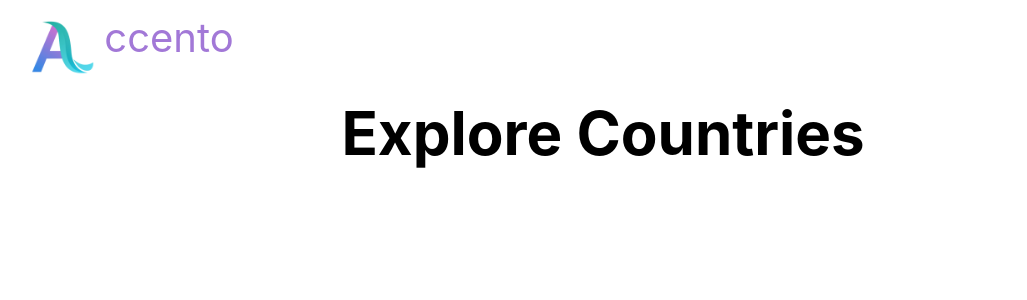
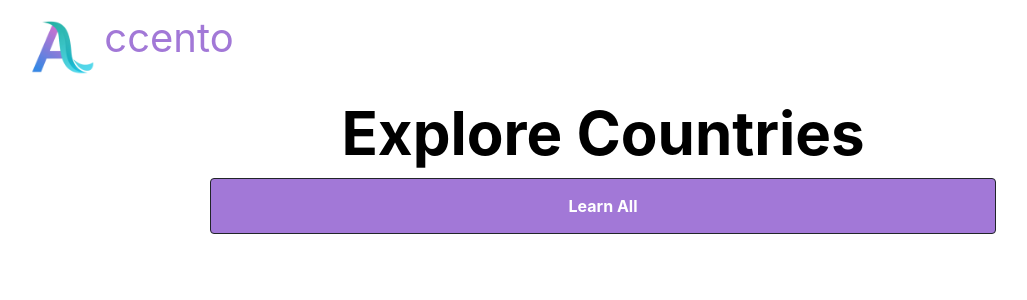
Before and after one commit to ColumbianJayz/Columbia-UI, a Flask app: page /explore in a window 1280 px wide. Shown: the top 300 px of the page, without its empty margins (37-1064 px from the left). Run offline with Flask 3, Linux system fonts and the light colour scheme; some libraries are stand-ins or nearby versions.

Commit message:
All button explore page

```diff
--- a/templates/explore.html
+++ b/templates/explore.html
@@ -8,4 +8,12 @@
     </span>
 </div>
 
+<div class="row d-flex flex-column align-items-center justify-content-center text-center">
+    <a class="btn get-started-button" href="/learn/1">
+        <span class="get-started-title">
+            Learn All
+        </span>
+    </a>
+</div>
+
 {% endblock %}
```
